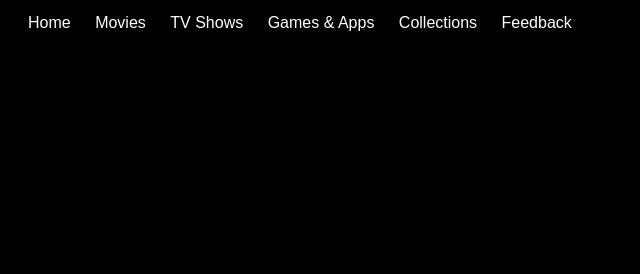
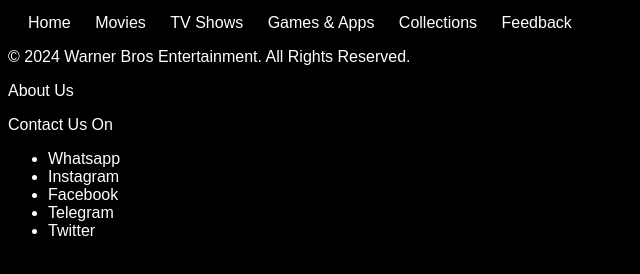
Before and after one commit to cse23-022/cse23-022, a plain HTML site: page Feedback.html in a window 1280 px wide. Shown: the part 112-386 px from the top of the page, without its empty margins (0-640 px from the left). Drawn offline with Linux system fonts and the light colour scheme.

Commit message:
Update Feedback.html

```diff
--- a/Feedback.html
+++ b/Feedback.html
@@ -115,3 +115,21 @@
                 </ul>
             </nav>
         </header>
+
+ <!-- Footer -->
+        <footer>
+            <p>&copy; 2024 Warner Bros Entertainment. All Rights Reserved.</p>
+            <p>About Us</p>
+            <p>Contact Us On </p>
+            <ul>
+                <li>Whatsapp</li>
+                <li>Instagram</li>
+                <li>Facebook</li>
+                <li>Telegram</li>
+                <li>Twitter</li>
+            </ul>
+        </footer>
+    </div>
+</body>
+
+</html>
```
